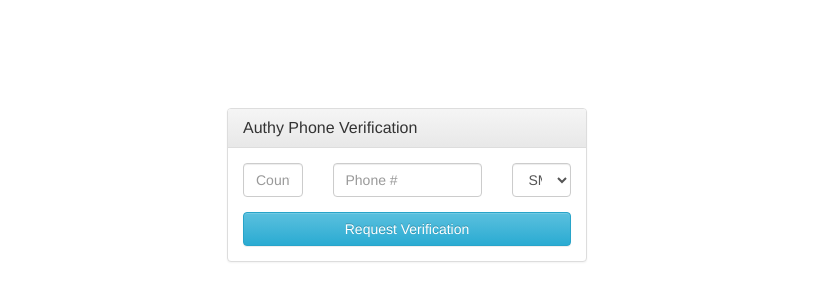
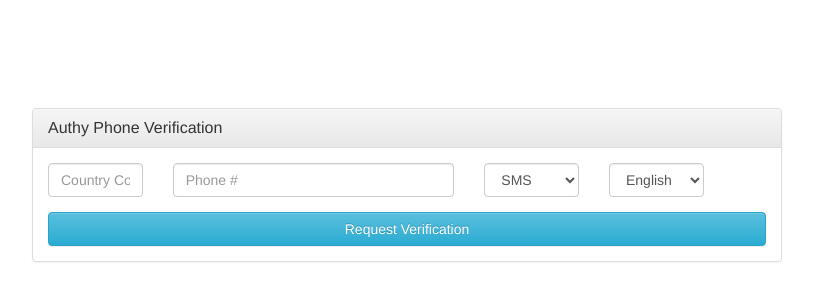
Before and after one commit to AuthySE/Authy-demo, a website: page public/verification/index.html in a window 1280 px wide. Shown: the part 84-384 px from the top of the page, without its empty margins (233-1046 px from the left). Drawn offline with nearby package versions, Linux system fonts and the light colour scheme.

Commit message:
Adding language support to Verify example

```diff
--- a/public/app.js
+++ b/public/app.js
@@ -147,7 +147,8 @@
 app.controller('PhoneVerificationController', function ($scope, $http, $window, $timeout) {
 
     $scope.setup = {
-        via: "sms"
+        via: "sms",
+        locale: "en"
     };
 
     $scope.view = {
--- a/public/verification/index.html
+++ b/public/verification/index.html
@@ -28,7 +28,7 @@
 
 <div class="container" ng-controller="PhoneVerificationController">
     <div class="row centered-form">
-        <div class="col-xs-12 col-sm-8 col-md-4 col-sm-offset-2 col-md-offset-4">
+        <div class="col-xs-12 col-sm-8 col-md-8 col-sm-offset-2 col-md-offset-2">
             <div class="panel panel-default">
                 <div class="panel-heading">
                     <h3 class="panel-title">Authy Phone Verification</h3>
@@ -36,7 +36,7 @@
                 <div class="panel-body" ng-show="view.start">
                     <form role="form">
                         <div class="row">
-                            <div class="col-xs-3 col-sm-3 col-md-3">
+                            <div class="col-xs-3 col-sm-3 col-md-2">
                                 <div class="form-group">
                                     <input type="text" name="country_code" id="country_code"
                                            class="form-control"
@@ -45,7 +45,7 @@
                                            placeholder="Country Code">
                                 </div>
                             </div>
-                            <div class="col-xs-6 col-sm-6 col-md-6">
+                            <div class="col-xs-6 col-sm-6 col-md-5">
                                 <div class="form-group">
                                     <input type="text" name="phone_number" id="phone_number"
                                            class="form-control"
@@ -54,7 +54,7 @@
                                            placeholder="Phone #">
                                 </div>
                             </div>
-                            <div class="col-xs-3 col-sm-3 col-md-3">
+                            <div class="col-xs-3 col-sm-3 col-md-2">
                                 <div class="form-group">
                                     <select name="via" id="via" ng-model="setup.via"  class="form-control">
                                         <option value="sms" selected="selected">SMS</option>
@@ -62,7 +62,46 @@
                                     </select>
                                 </div>
                             </div>
-
+                            <div class="col-xs-3 col-sm-3 col-md-2">
+                                <div class="form-group">
+                                    <select name="locale" id="locale" ng-model="setup.locale"  class="form-control">
+                                        <option value="af">Afrikaans</option>
+                                        <option value="ar">Arabic</option>
+                                        <option value="ca">Catalan</option>
+                                        <option value="zh">Chinese</option>
+                                        <option value="zh-CN">Chinese (Mandarin)</option>
+                                        <option value="zh-HK">Chinese (Cantonese)</option>
+                                        <option value="hr">Croatian</option>
+                                        <option value="cs">Czech</option>
+                                        <option value="da">Danish</option>
+                                        <option value="nl">Dutch</option>
+                                        <option value="en" selected="selected">English</option>
+                                        <option value="fi">Finnish</option>
+                                        <option value="fr">French</option>
+                                        <option value="de">German</option>
+                                        <option value="el">Greek</option>
+                                        <option value="he">Hebrew</option>
+                                        <option value="hi">Hindi</option>
+                                        <option value="hu">Hungarian</option>
+                                        <option value="id">Indonesian</option>
+                                        <option value="it">Italian</option>
+                                        <option value="ja">Japanese</option>
+                                        <option value="ko">Korean</option>
+                                        <option value="ms">Malay</option>
+                                        <option value="nb">Norwegian</option>
+                                        <option value="pl">Polish</option>
+                                        <option value="pt-BR">Portuguese - Brazil</option>
+                                        <option value="pt">Protuguese</option>
+                                        <option value="ru">Russian</option>
+                                        <option value="es">Spanish</option>
+                                        <option value="sv">Swedish</option>
+                                        <option value="tl">Tagalog</option>
+                                        <option value="th">Thai</option>
+                                        <option value="tr">Turkish</option>
+                                        <option value="vi">Vietnamese</option>
+                                    </select>
+                                </div>
+                            </div>
                         </div>
 
                         <input type="submit" value="Request Verification"
```
Also changed, not shown: server/controllers/users.js (+4 -3 lines).
